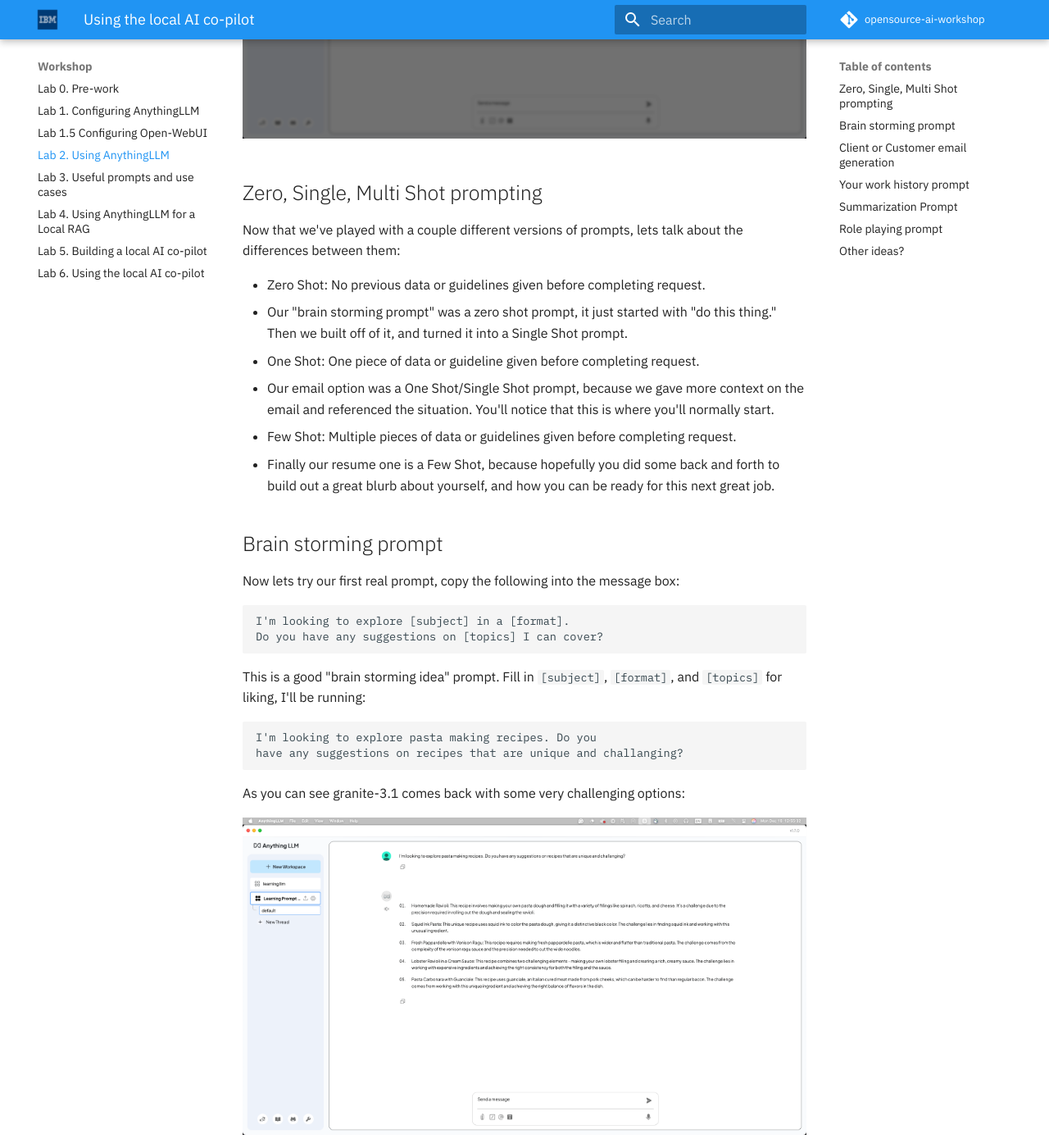
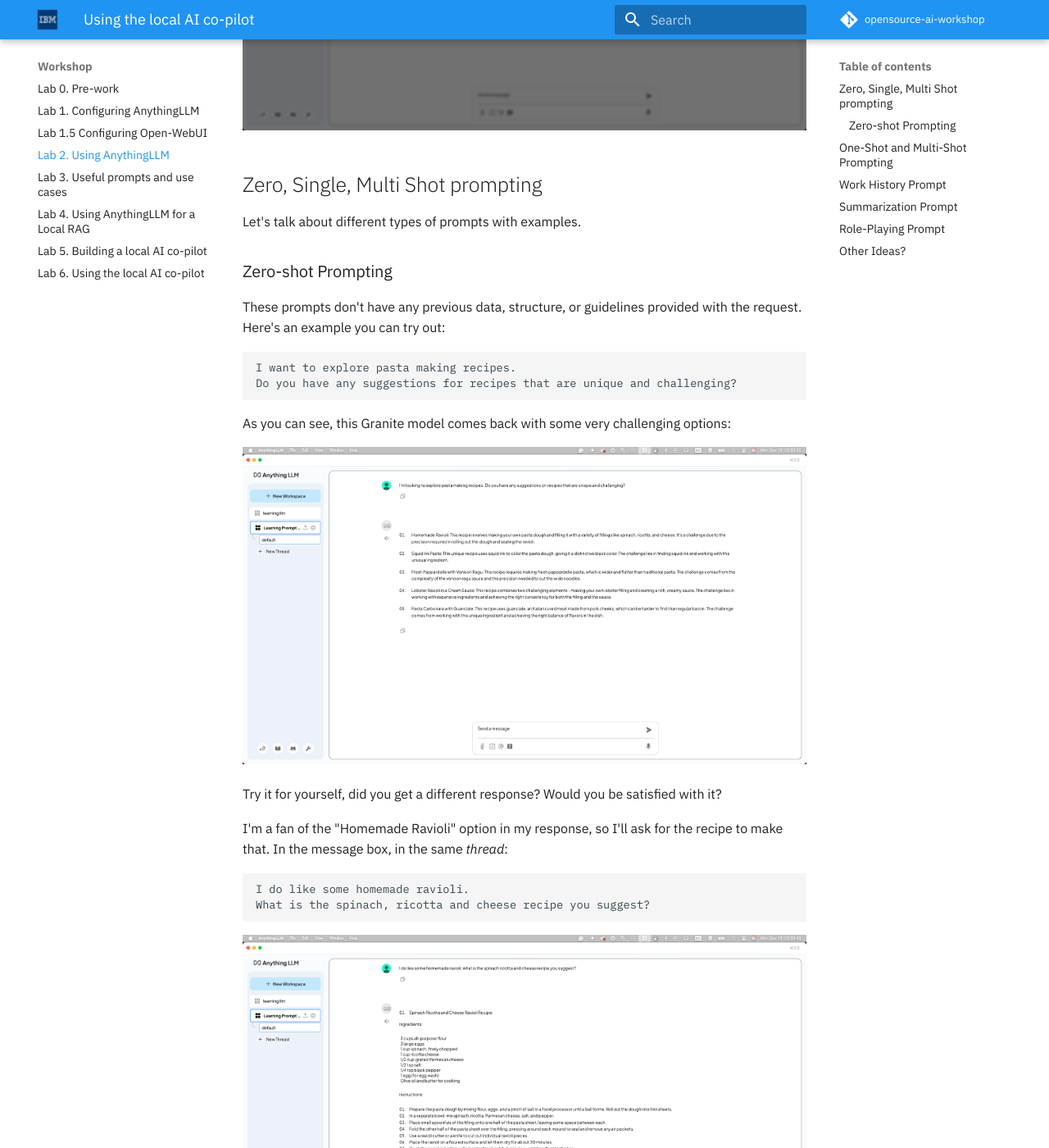
Before and after one commit to IBM/opensource-ai-workshop, an MkDocs documentation site: the page built from docs/lab-2/README.md, in a window 1280 px wide and 1400 px high, scrolled down 564 px. Shown: the whole window at 82% size. Built offline with MkDocs 1.6.1 and Material for MkDocs 9.7.7, drawn with Linux system fonts in a browser that asks for light colours; comment, search, counter and statistics services are not loaded; some of the changed text lies outside the part shown.

Commit message:
Update lab 2
Signed-off-by: Rafael Vasquez <rafvasq21@gmail.com>

````diff
--- a/docs/lab-2/README.md
+++ b/docs/lab-2/README.md
@@ -4,107 +4,85 @@
 logo: images/ibm-blue-background.png
 ---
 
-Now here comes the fun part, and exploration for your Prompt Engineering (PE) journey.
-Be sure you have AnythingLLM (or Open-WebUI) available, and open in a _new_ Workspace.
-The testing "Who is Batman?" workspace should be left alone for this.
-Maybe call it "Learning Prompt Engineering" or the like, just like below.
+Now, here comes the fun exploration for your Prompt Engineering (PE) journey.
+
+Open a brand _new_ Workspace in AnythingLLM (or Open-WebUI) called "Learning Prompt Engineering".
 
 ![](../images/anythingllm_learning_pe.png)
 
 ## Zero, Single, Multi Shot prompting
 
-Now that we've played with a couple different versions of prompts, lets talk about the differences between them:
+Let's talk about different types of prompts with examples.
 
-- Zero Shot: No previous data or guidelines given before completing request.
-  - Our "brain storming prompt" was a zero shot prompt, it just started with "do this thing." Then we built off of it, and turned it into a Single Shot prompt.
-- One Shot: One piece of data or guideline given before completing request.
-  - Our email option was a One Shot/Single Shot prompt, because we gave more context on the email and referenced the situation. You'll notice that this is where you'll normally start.
-- Few Shot: Multiple pieces of data or guidelines given before completing request.
-  - Finally our resume one is a Few Shot, because hopefully you did some back and forth to build out a great blurb about yourself, and how you can be ready for this next great job.
+### Zero-shot Prompting
 
-## Brain storming prompt
+These prompts don't have any previous data, structure, or guidelines provided with the request. Here's an example you can try out:
 
-Now lets try our first real prompt, copy the following into the message box:
 ```
-I'm looking to explore [subject] in a [format].
-Do you have any suggestions on [topics] I can cover?
+I want to explore pasta making recipes.
+Do you have any suggestions for recipes that are unique and challenging?
 ```
 
-This is a good "brain storming idea" prompt. Fill in `[subject]`, `[format]`, and `[topics]` for liking,
-I'll be running:
-```
-I'm looking to explore pasta making recipes. Do you
-have any suggestions on recipes that are unique and challanging?
-```
-
-As you can see granite-3.1 comes back with some very challenging options:
+As you can see, this Granite model comes back with some very challenging options:
 
 ![pasta challenges](../images/anythingllm_pasta_challenges.png)
 
-Now if you put the same question in does it give you the same? Or is it different?
+Try it for yourself, did you get a different response? Would you be satisfied with it?
 
-I'm a fan of Homemade Ravioli, so lets ask what the recipe is for that, in the message box in this _thread_ I'll write
-out:
+I'm a fan of the "Homemade Ravioli" option in my response, so I'll ask for the recipe to make that. In the message box, in the same _thread_:
+
 ```
-I do like some homemade ravioli, what is the spinach
-ricotta and cheese recipe you suggest?
+I do like some homemade ravioli.
+What is the spinach, ricotta and cheese recipe you suggest?
 ```
 
 ![homemade ravioli](../images/anythingllm_homemade_ravioli.png)
 
-Now this may seem odd, or even pointless, but hopefully you can start seeing that if you treat the prompt like
-a conversation that you interate on, you can talk back and forth with the granite-3.1 and find interesting
-nuggets of knowledge.
+These simple back-and-forth questions are examples of zero-shot prompts. Try testing out the model with simple prompts like this about any subject you can think of. Next, we'll start to add some complexity to our prompts
 
-## Client or Customer email generation
+## One-Shot and Multi-Shot Prompting
 
-Next create a new "thread" so the context window resets, and lets try something everyone has probably already
-done, but give you a "mad libs" prompt that can help just churn them out for you.
+First, create a new "thread" so the context window resets. You can think of a *context window* as the amount of information a model can "remember".
 
 ![new thread](../images/anythingllm_new_thread.png)
 
-Take the following prompt, and fill it out to your content. Have some fun with it :)
+In the following examples, we'll add more guidance in our prompt. By providing **one** example or structure, we achieve *one-shot prompting*. Take the provided prompts, and replace the [words] in brackets with your own choices. Have fun with it!
+
 ```
-I want you to act as a customer support assistant who
-is [characteristic]. How would you respond to [text]
-as a representative of our [type] company?
+I want you to act as a customer support assistant who is [characteristic].
+How would you respond to [text] as a representative of our [type] company?
 ```
 
 My version will be:
 ```
-I want you to act as a customer support assistant who
-is an expert in shipping logistics.  How would you respond
-to client who has had their freight lost as a
-representative of our company?
+I want you to act as a customer support assistant who is an expert in shipping logistics.
+How would you respond to client who has had their freight lost as a representative of our company?
 ```
 
 ![lost freight](../images/anythingllm_lost_freight.png)
 
-Oh, that's not nearly enough, or interesting right? Well it's because we haven't interated on it, we just wrote a "client" with no context, or what they may
-have lost. So lets see if we can fill it out more:
+That's not a satisfactory or interesting response, right? We need to interate on it, and provide more context about the client, like what they may have lost. **Tip: always think about adding more context!**
+
 ```
-The freight they lost was an industrial refrigerator,
-from Burbank, California to Kanas City, MO. I need you to
-write out an apology letter, with reference to the
-shipping order, of #00234273 and the help line of 18003472845,
-with a discount code of OPPSWEDIDITAGAIN for 15% off
-shipping their next order.
-Mention that sometimes the trucks have accidents and
-need to be repaired and we should be able to reach
-out in a couple weeks.
+The freight they lost was an industrial refrigerator, from Burbank, California to Kanas City, MO.
+I need you to write out an apology letter, with reference to the shipping order #00234273
+and the help line of 1-800-347-2845, with a discount code of OPPSWEDIDITAGAIN for 15% off
+shipping their next order. Mention that sometimes, the trucks have accidents and need
+to be repaired and we should be able to reach out in a couple weeks.
 ```
 
 ![better lost freight](../images/anythingllm_better_lost_freight.png)
 
-So much better! With more context, and more of a back story to what you are asking for, building off the intial prompt, we got something
-that with just a small tweaks we can email to our client.
+So much better! By providing more context and more insight into what you are expecting in a response, we can improve the quality of our responses greatly with small tweaks.
 
-## Your work history prompt
+By providing **multiple** examples, you're achieving *multi-shot prompting*!.
 
-You probably have your resume on this machine we are working on right? Lets take it and build a "blurb" about your skill set and who you are
-and maybe if you are feeling adventurous you can even get a cover letter out of it. (Don't forget to start a new thread!)
+## Work History Prompt
 
-Here's a prompt to help you getting started:
+You might have your resume on the laptop you're working on. If you do, you can take it and build a summary about your skill set and who you are. If you are really adventurous, you can even try to make the model write you a cover letter! *Don't forget to start a new thread!*
+
+Here's a prompt to help you getting started, you can fill in the [words] again.
+
 ```
 The following text is my resume for my career up until
 my most recent job. I am [your job now] with
@@ -118,29 +96,27 @@
 
 ![](../images/anythingllm_resume.png)
 
-Now for mine, it wasn't great, but it at least give me somethings to work off of. Again, this is just a start, but you can build off of this blurb and
-see what you can actually accomplish.
+My response has room for improvement, but gives me something to work with. Try to build off of and modify this blurb until you're happy with the quality of the response you receive. Think outside of the box!
 
 ## Summarization Prompt
 
-Something you'll discover quickly is that leveraging your local AI model to summarize long documents and/or emails can help figure out if you
-actually need to read the details of something. Showing the age of the author here, but remember [CliffNotes](https://en.wikipedia.org/wiki/CliffsNotes)? Yep, you have your own
-built in CliffNotes bot with AI.
+Summarizing long documents or emails is a very popular use case to leverage your local AI model for.
+
+The author of this workshop is probably older than you, but remember [CliffNotes](https://en.wikipedia.org/wiki/CliffsNotes)? Well, you have your own built-in CliffNotes bot with AI on your laptop now!
 
 Here's a prompt to help you set up your AI model to put it "head space" this was inspired from [this website](https://narrato.io/blog/get-precise-insights-with-30-chatgpt-prompts-for-summary-generation/):
 
 ```
-Generate an X-word summary of the following document,
+Generate an [X]-word summary of the following document,
 highlighting key insights, notable quotes, and the overall
 tone of the core point of it.
 Be sure to add any specific call to actions or things that
 need to be done by a specific date.
 ```
 
-## Role playing prompt
+## Role-Playing Prompt
 
-If you noticed in the previous lab we talked about leveraging a single prompt to build a
-"single shot" role playing if you skipped it, we'll be going over it again here.
+If you're familiar with the role-playing game Dungeons & Dragons, this excercise is for you!
 
 ```
 Generate a self-contained dungeon adventure for a party of 4 adventurers,
@@ -149,14 +125,13 @@
 all designed to be completed in a single session of gameplay
 ```
 
-The student took inspiration from [this website](https://www.the-enchanted-scribe.com/post/6-steps-one-prompt-using-chatgpt-to-generate-one-shot-d-d-adventures), which goes deeper in depth, and can build out the
-whole thing for you if you want.
+The student took inspiration from [this website](https://www.the-enchanted-scribe.com/post/6-steps-one-prompt-using-chatgpt-to-generate-one-shot-d-d-adventures), which goes more in-depth, and can build out a whole game for you if you want.
 
-The best part of this prompt is that you can take the output and extend or contract
-the portions it starts with, and tailor the story to your adventurers needs!
+The best part of this prompt is that you can take the output and extend or shorten
+the portions it starts with, and tailor the story to your adventurers' needs!
 
-## Other ideas?
+## Other Ideas?
 
 We'd love to add more to this workshop for future students, if you've come up with something
 clever or maybe someone beside you has and you'd like to save it for others we'd love
-a [Pull Request](https://github.com/IBM/opensource-ai-workshop/tree/main/docs/lab-5) of it.
+a [Pull Request](https://github.com/IBM/opensource-ai-workshop/tree/main/docs/lab-2) of it.
````
